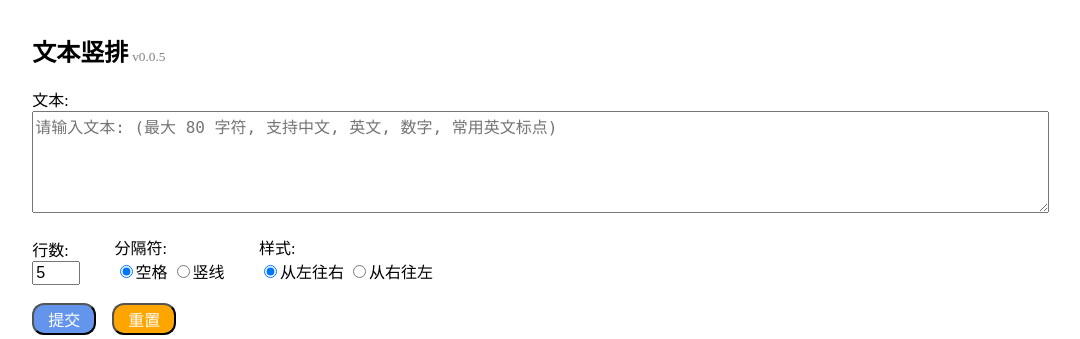
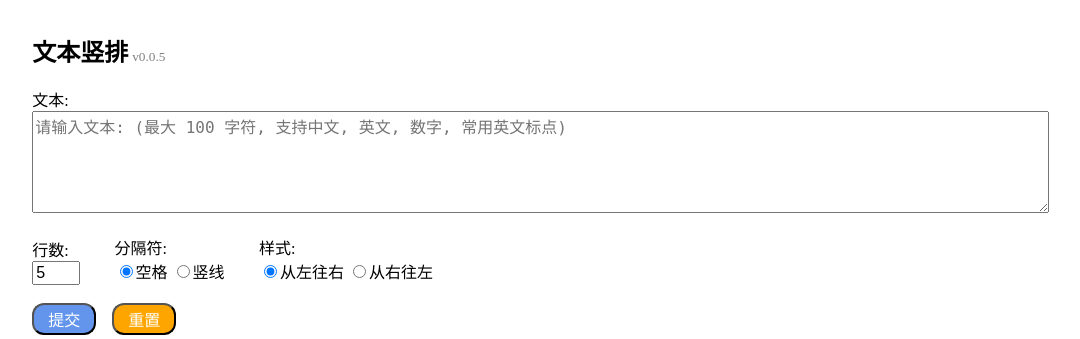
Before and after one commit to justsweetpotato/anti_censorship, a Django app: page / in a window 1280 px wide. Shown: the top 339 px of the page, without its empty margins (39-1119 px from the left). Run offline with Django 3.2, Linux system fonts and the light colour scheme.

Commit message:
add 100 char

```diff
--- a/text/templates/index.html
+++ b/text/templates/index.html
@@ -60,8 +60,8 @@
     <form style="" action="" name="form" method="post">
         {% csrf_token %}
         <span style="font-size: 16px">文本:</span><br>
-        <textarea style="width: 100%; height: 96px; font-size: 16px" maxlength="80" name="msg" id="msg"
-                  placeholder="请输入文本: (最大 80 字符, 支持中文, 英文, 数字, 常用英文标点)">{{ msg }}</textarea><br>
+        <textarea style="width: 100%; height: 96px; font-size: 16px" maxlength="100" name="msg" id="msg"
+                  placeholder="请输入文本: (最大 100 字符, 支持中文, 英文, 数字, 常用英文标点)">{{ msg }}</textarea><br>
         <br>
         <div style="display: inline-block; margin-right: 3%">
             <span style="font-size: 16px;">行数:</span><br>
```
